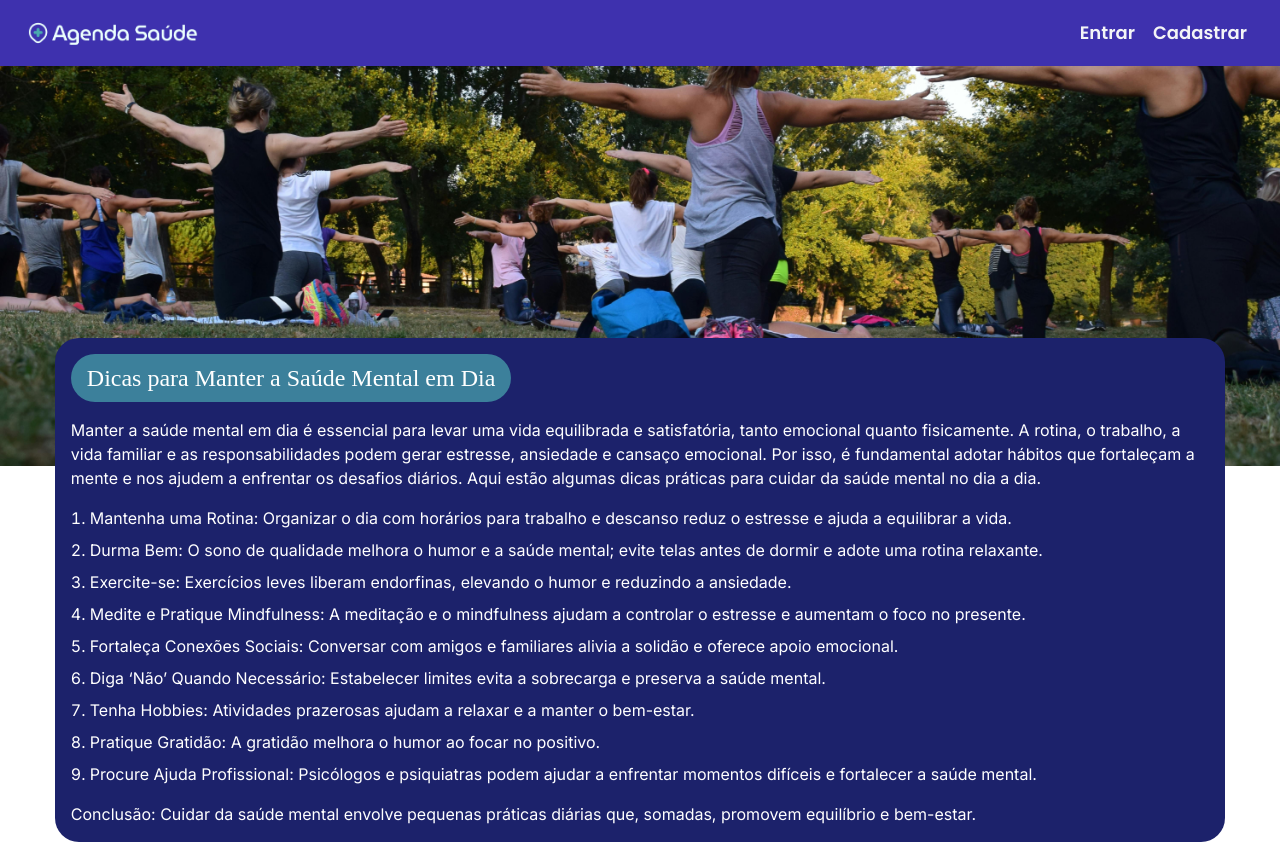
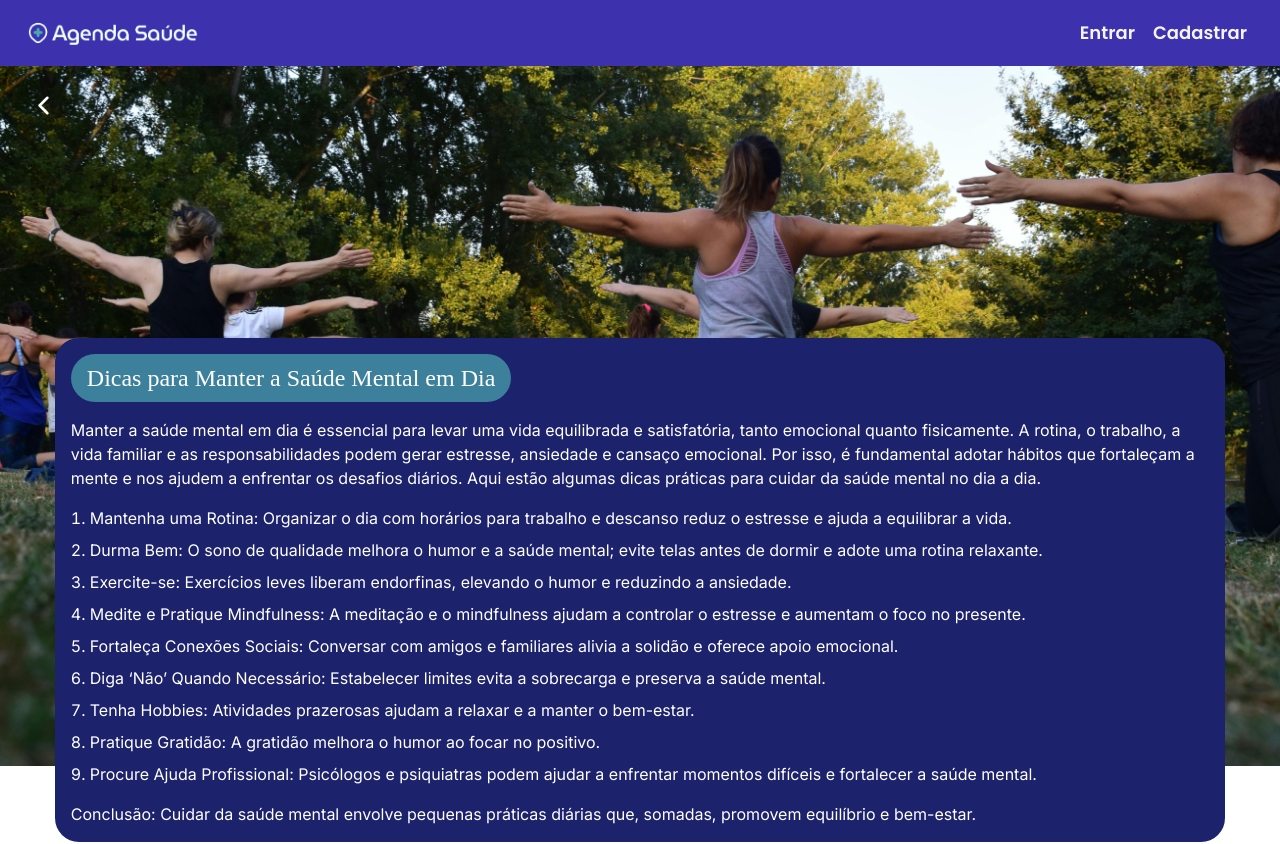
Before and after one commit to Care-4-you/AgendaSaude.web, a Next.js app: page /artigo_1 in a window 1280 px wide. Shown: the top 844 px of the page. Built offline with nearby package versions, Linux system fonts and the light colour scheme; a web font is replaced by a local one.

Commit message:
refactor: refactor styles

```diff
--- a/src/app/(artigos)/components/Backgroundimage.tsx
+++ b/src/app/(artigos)/components/Backgroundimage.tsx
@@ -1,6 +1,7 @@
 "use Client";
 import Image from "next/image";
 import React from "react";
+import { BackButton } from "./buttonBack";
 
 interface BackgroundImageProps {
   src: string;
@@ -13,13 +14,14 @@ export const BackgroundImage: React.FC<BackgroundImageProps> = ({
 }) => {
   return (
     <div
-      className="w-full h-[50vh] bg-cover relative"
+      className="w-full h-[700px] absolute -z-10 bg-cover"
       style={{ backgroundImage: `url(${src})` }}
     >
+      <BackButton />
       <Image
         src={src}
         alt={alt || "Imagem de fundo"}
-        className="object-cover z-1"
+        className="object-cover w-full h-full"
         fill
         priority
       />
```
